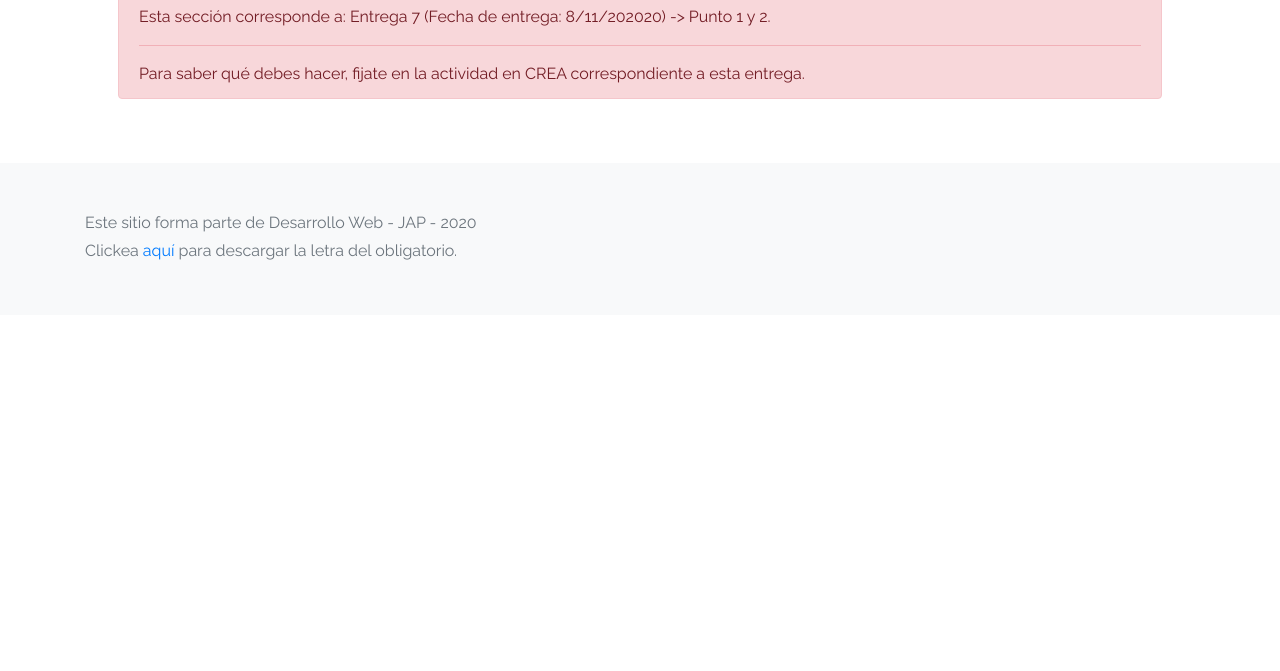
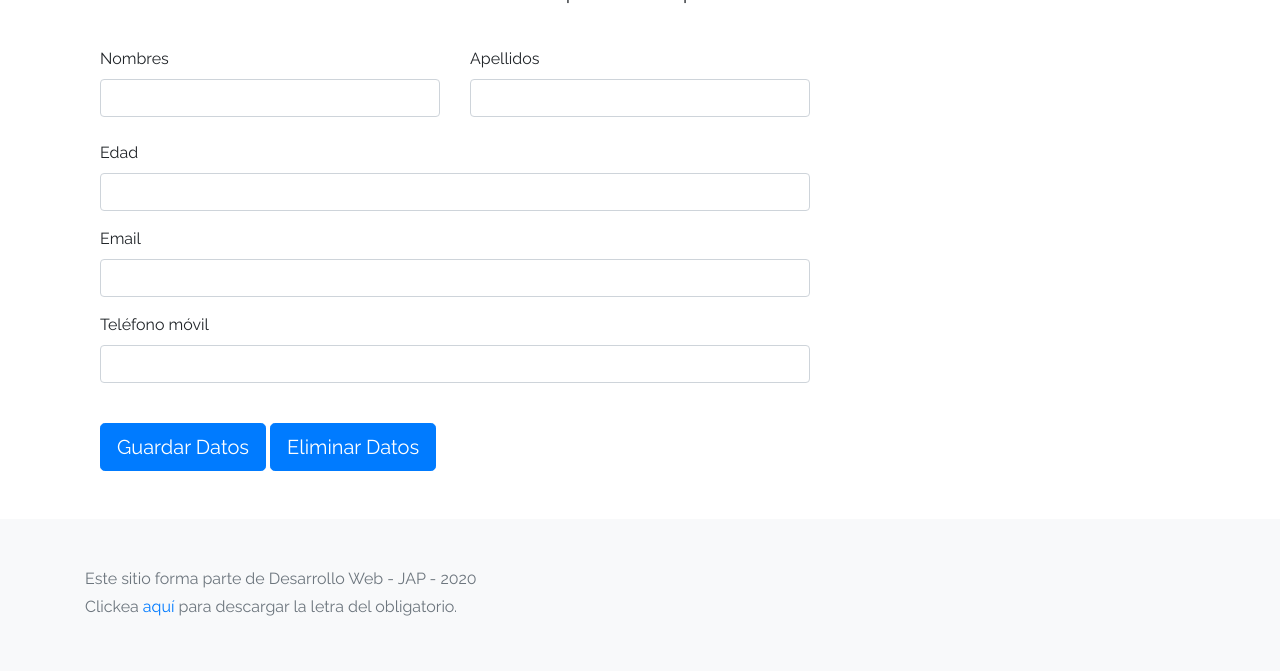
Before and after one commit to TomasdeLeon/Obligatorio-2, a plain HTML site: page my-profile.html in a window 1280 px wide. Shown: the part 141-812 px from the top of the page. Drawn offline with Linux system fonts and the light colour scheme.

Commit message:
Update my-profile.html

```diff
--- a/my-profile.html
+++ b/my-profile.html
@@ -27,6 +27,7 @@
         font-size: 3.5rem;
       }
     }
+
   </style>
   <link href="css/bootstrap.min.css" rel="stylesheet">
   <link href="css/styles.css" rel="stylesheet">
@@ -51,14 +52,63 @@
       </div>
     </div>
   </nav>
-  <div class="container p-5">
-    <div class="alert alert-danger" role="alert" style="position: relative; width:auto; top: 0;">
-      <h4 class="alert-heading">¡A trabajar! :)</h4>
-      <p>Esta sección corresponde a: Entrega 7 (Fecha de entrega: 8/11/202020) -> Punto 1 y 2.</p>
-      <hr>
-      <p class="mb-0">Para saber qué debes hacer, fijate en la actividad en CREA correspondiente a esta entrega.</p>
+  <main role="main" class="pb-5">
+    <div class="text-center p-4">
+      <h2>Mi perfil</h2>
+      <p class="lead">Verás aquí tus datos personales.</p>
     </div>
-  </div>
+    <div class="row">
+    <div class="container">
+      <div class="col-md-8 order-md-2">
+        <form class="needs-validation" id="sell-info">
+          <div class="row">
+            <div class="col-md-6">
+              <label for="nombres">Nombres</label>
+              <input type="text" class="form-control" id="nombres"  value="">
+              <div class="invalid-feedback">
+              Por favor debe ingresar su nombre.
+              </div>
+            </div>
+            <div class="col-md-6">
+              <label for="apellidos">Apellidos</label>
+              <input type="text" class="form-control" id="apellidos" value="">
+              <div class="invalid-feedback">
+                Por favor debe ingresar su apellido.
+              </div>
+            </div>
+          </div><br>
+
+          <div class="mb-3">
+            <label for="edad">Edad</label>
+            <input type="number" class="form-control" id="edad" min="0" max="100" value="">
+            <div class="invalid-feedback">
+              Por favor ingrese su edad.
+            </div>
+          </div>
+
+          <div class="mb-3">
+            <label for="e-mail">Email</label>
+            <input type="email" class="form-control" id="e-mail" value="">
+            <div class="invalid-feedback">
+              Por favor ingrese una cuenta email.
+            </div>
+          </div>
+
+          <div class="mb-3">
+            <label for="telefono">Teléfono móvil</label>
+            <input type="tel" class="form-control" id="telefono" pattern="[0-9]{3}[0-9]{3}[0-9]{3}" value="">
+            <div class="invalid-feedback">
+              Por favor ingrese un numero de teléfono.
+            </div>
+          </div>
+          <br class="mb-4">
+          <button class="btn btn-primary btn-lg" type="submit" data-target="#mensaje" onclick="guardarDatos()">Guardar Datos</button>
+          <button class="btn btn-primary btn-lg" type="submit" onclick="eliminarDatos()">Eliminar Datos</button>
+        </form>
+      </div>
+    </div>
+    </div>
+  </main>
   <footer class="text-muted bg-light">
     <div class="container">
       <p>Este sitio forma parte de Desarrollo Web - JAP - 2020</p>
```
